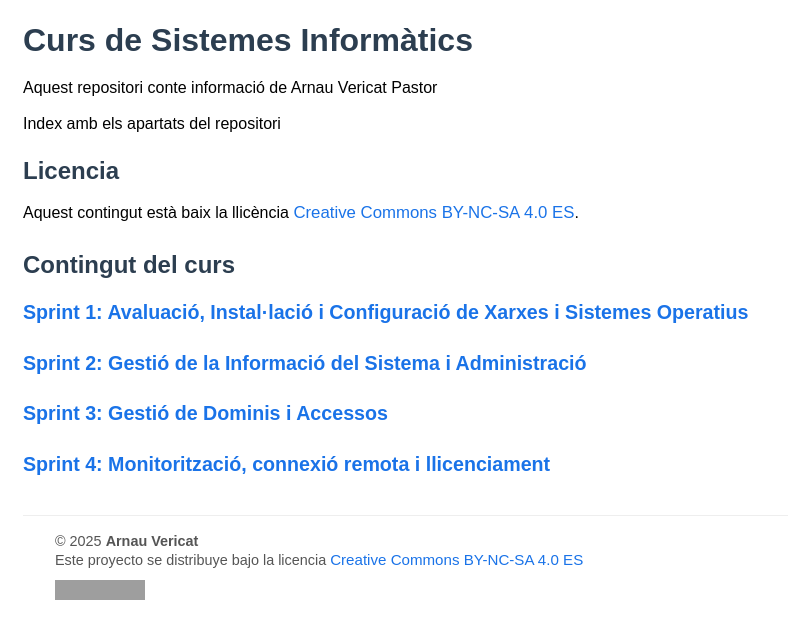
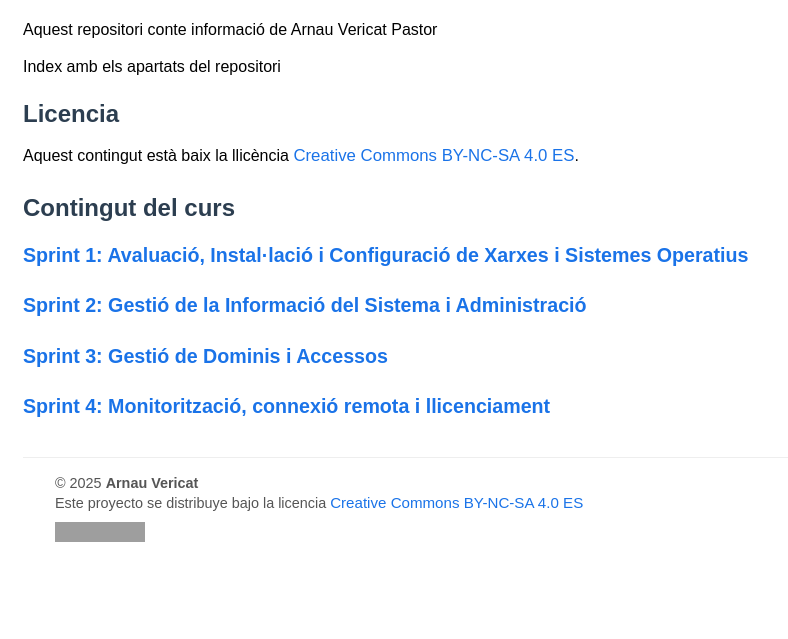
Before and after one commit to arnauvericat/SIPJ1, a Jekyll site: the page built from index.md, in a window 1280 px wide. Shown: the top 639 px of the page, without its empty margins (0-788 px from the left). Built offline with Jekyll 4.4.1, drawn with Linux system fonts in a browser that asks for light colours; our own code applies the rules of GitHub Pages for plain Markdown files; grey boxes are pictures that could not be loaded.

Commit message:
Update title in index.md

```diff
--- a/index.md
+++ b/index.md
@@ -1,5 +1,5 @@
 ---
-title: "Curs de Sistemes Informàtics"
+
 ---
 Aquest repositori conte informació de Arnau Vericat Pastor
 
```
